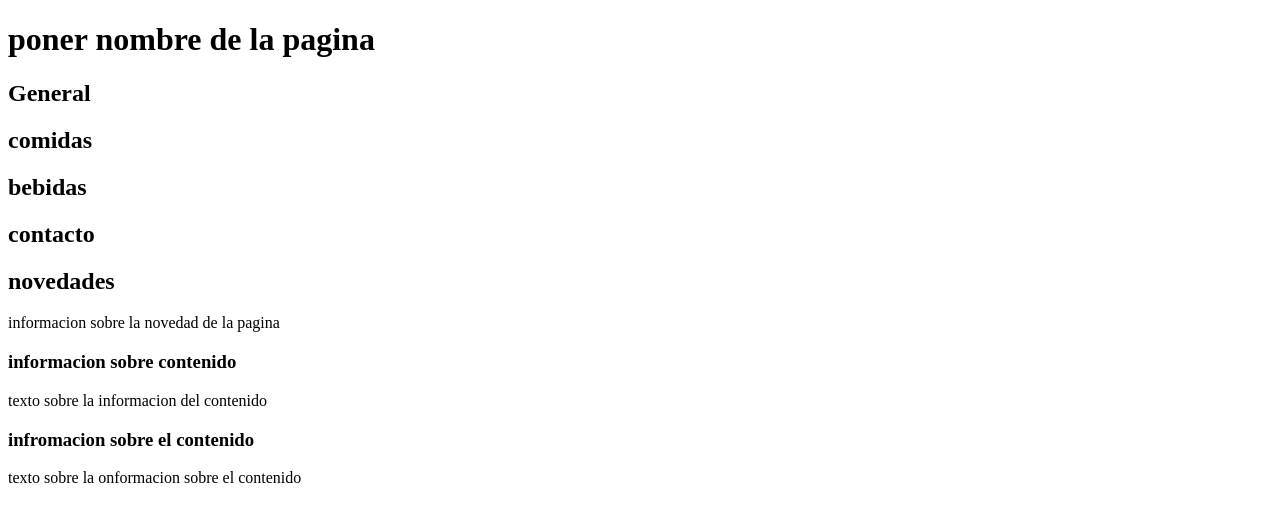
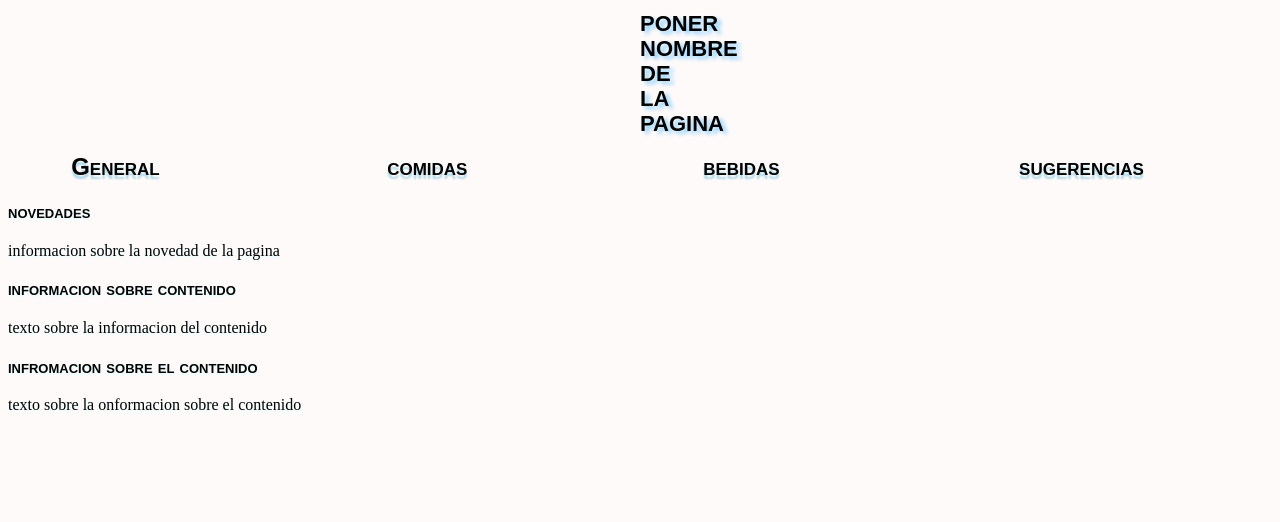
Before and after one commit to IgnaFernandez/paginabar, a plain HTML site: page proyectopagina/paggeneral.html in a window 1280 px wide. Drawn offline with Linux system fonts and the light colour scheme.

Commit message:
modificaciones header y nav en css

```diff
--- /dev/null
+++ b/proyectopagina/modificaciones.css
@@ -0,0 +1,33 @@
+body{
+    background: snow ;
+}
+h1{
+    font-family: Arial, Helvetica, sans-serif;
+    font-variant: small-caps;
+    color:rgb(0, 0, 0);
+    line-height: 25px;
+    text-shadow:4px 3px 4px lightskyblue ;
+    margin: 0% 50%;
+
+
+ }
+h2{
+    font-family: Arial, Helvetica, sans-serif;
+    font-variant: small-caps;
+    color:rgb(0, 0, 0);
+    text-shadow: 0px 4px 2px lightblue;
+    width: 15%;
+    float: left;
+    padding: 0px 5%;
+}
+h3{
+    font-family: Arial, Helvetica, sans-serif;
+    font-variant: small-caps;
+    text-shadow: 0px 2px 2px lightcyan;
+
+}
+p{
+    text-shadow: 0px 2px 2px lightcyan;
+
+
+}
--- a/proyectopagina/paggeneral.html
+++ b/proyectopagina/paggeneral.html
@@ -5,23 +5,25 @@
     <meta http-equiv="X-UA-Compatible" content="IE=edge">
     <meta name="viewport" content="width=device-width, initial-scale=1.0">
     <title>faltanombre</title>
+    <link rel="stylesheet" href="modificaciones.css">
 </head>
 <body>
+
     <h1>poner nombre de la pagina</h1>
 
         <h2>General</h2>
         <h2>comidas</h2>
         <h2>bebidas</h2>
-        <h2>contacto</h2>
+        <h2>sugerencias</h2>
 
-            <h2>novedades</h2>
-            <p>informacion sobre la novedad de la pagina</p>
+            <h3>novedades</h3>
+                <p>informacion sobre la novedad de la pagina</p>
 
-            <h3>informacion sobre contenido</h3>
-            <p>texto sobre la informacion del contenido</p>
+             <h3>informacion sobre contenido</h3>
+                 <p>texto sobre la informacion del contenido</p>
 
             <h3>infromacion sobre el contenido</h3>
-            <p>texto sobre la onformacion sobre el contenido</p>
+                <p>texto sobre la onformacion sobre el contenido</p>
 
 </body>
 </html>
```
